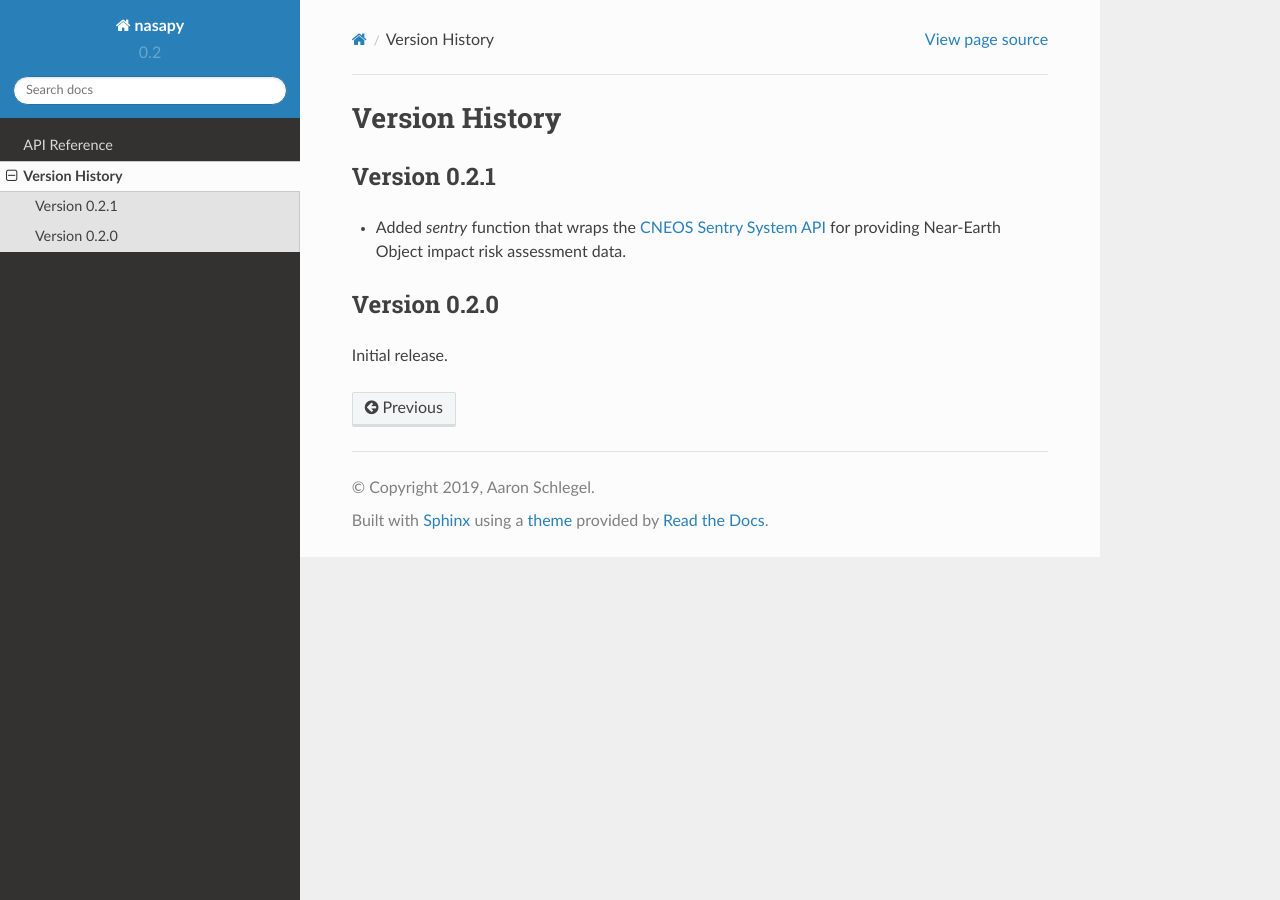
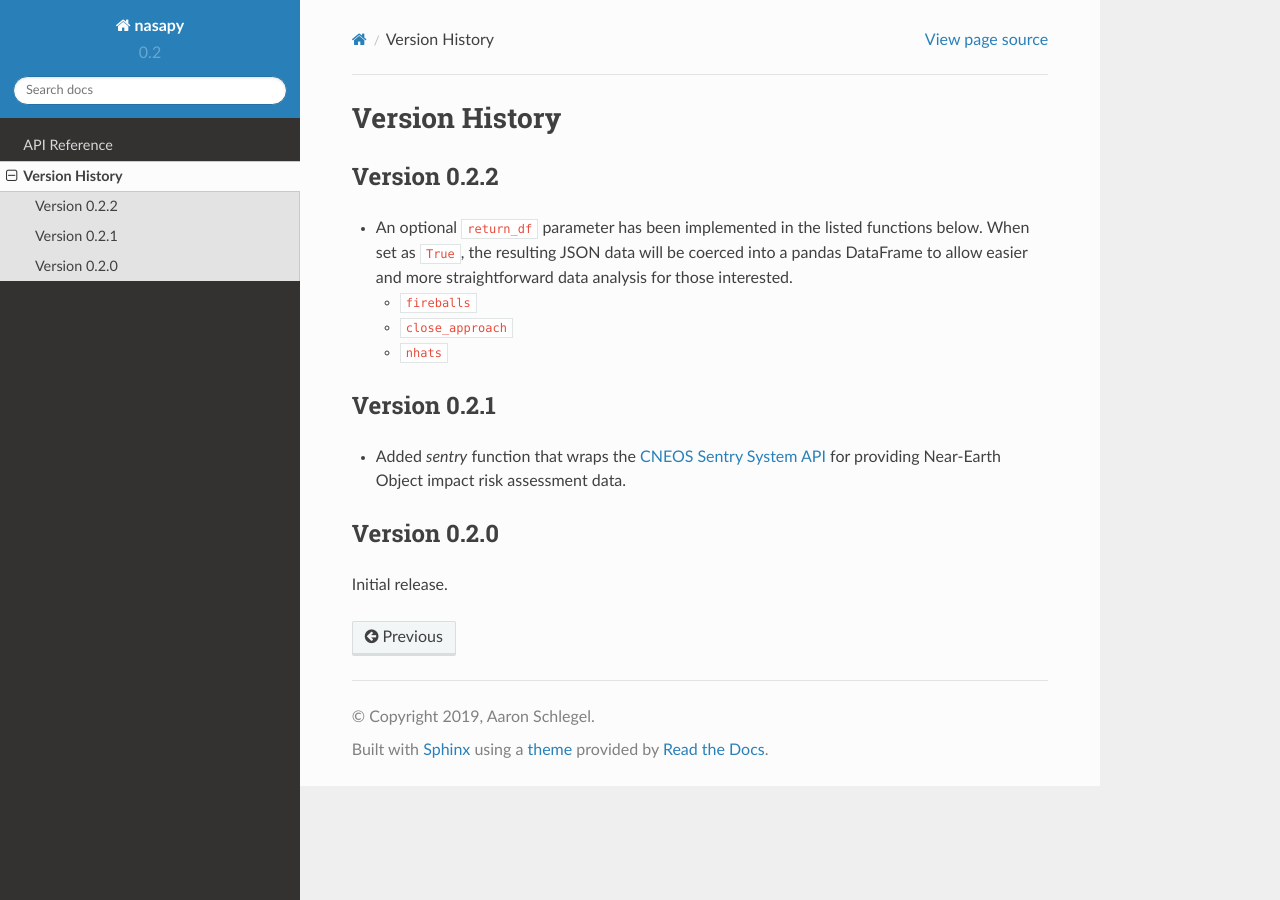
Before and after one commit to aschleg/nasapy, a Sphinx documentation site: the page built from docs/source/versions.rst, in a window 1280 px wide. Built offline with Sphinx 7.4.7 and the Read the Docs theme 2.0.0, drawn with Linux system fonts in a browser that asks for light colours.

Commit message:
add return_df option to nhats function, update docs

```diff
--- a/docs/source/conf.py
+++ b/docs/source/conf.py
@@ -29,7 +29,7 @@ author = 'Aaron Schlegel'
 # The short X.Y version
 version = '0.2'
 # The full version, including alpha/beta/rc tags
-release = '0.2.1'
+release = '0.2.2'
 
 
 # -- General configuration ---------------------------------------------------
--- a/docs/source/versions.rst
+++ b/docs/source/versions.rst
@@ -3,6 +3,17 @@
 
 Version History
 ===============
+
+Version 0.2.2
+-------------
+
+- An optional :code:`return_df` parameter has been implemented in the listed functions below. When set as :code:`True`,
+  the resulting JSON data will be coerced into a pandas DataFrame to allow easier and more straightforward data
+  analysis for those interested.
+
+  * :code:`fireballs`
+  * :code:`close_approach`
+  * :code:`nhats`
 
 Version 0.2.1
 -------------
--- a/requirements.txt
+++ b/requirements.txt
@@ -1,2 +1,2 @@
 requests>=2.18
-pandas>=0.24.0
+pandas>=0.22.0
--- a/setup.py
+++ b/setup.py
@@ -4,7 +4,7 @@ from setuptools import find_packages, setup
 
 setup(
     name='nasapy',
-    version='0.2.1',
+    version='0.2.2',
     author='Aaron Schlegel',
     author_email='aaron@aaronschlegel.me',
     description=('Python wrapper for the NASA API.'),
```
Also changed, not shown: CHANGELOG.md (+5 -1 lines), 1 other file.
